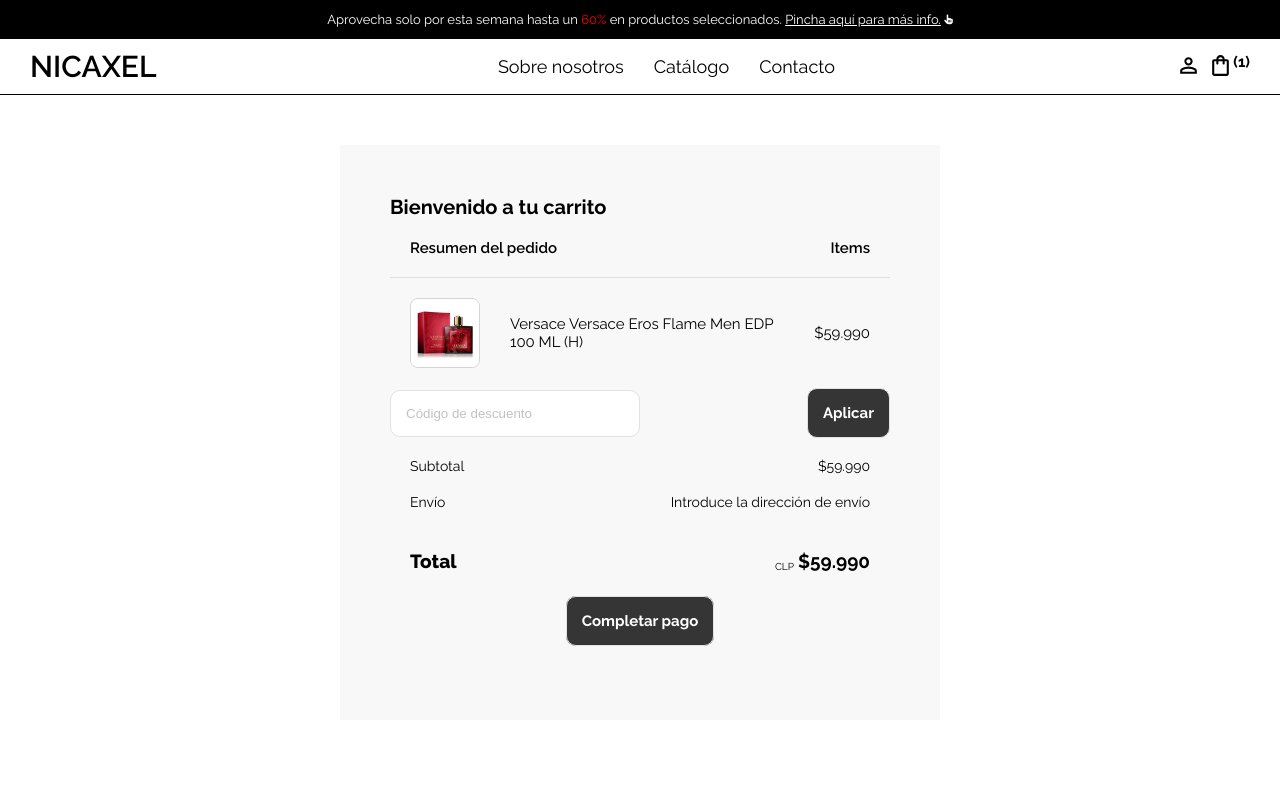
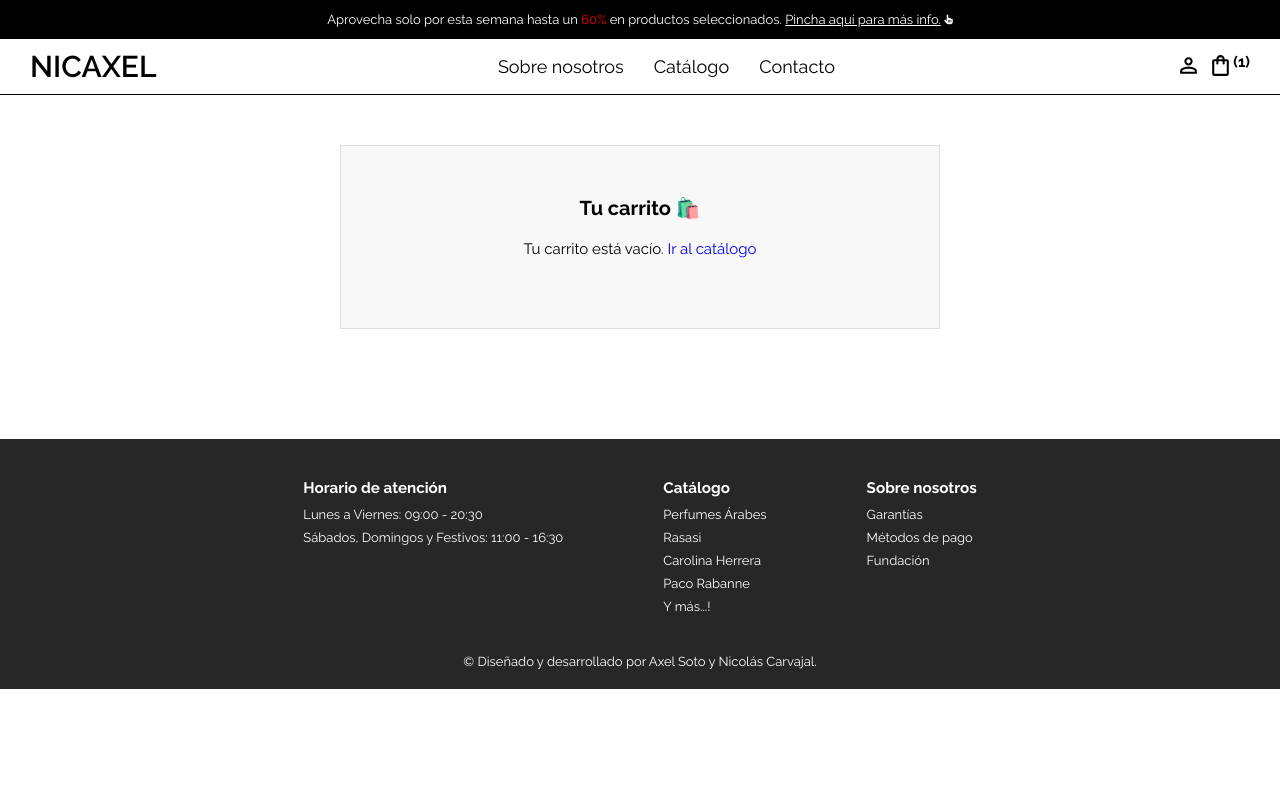
Before and after one commit to axlsotoDuoc/Nicaxel, a React (Vite) app: page /carrito in a window 1280 px wide. Shown: the top 800 px of the page. Built offline with nearby package versions, Linux system fonts and the light colour scheme.

Commit message:
Se terminó el desarrollo del carrito de compras. Los perfumes son agregados al carrito desde el catalogo. Como adicional, se importó Toast de react-toastify para notificaciones personalizadas en pantalla a la hora de agregar un producto al carrito

```diff
--- a/package.json
+++ b/package.json
@@ -14,7 +14,8 @@
     "react": "^19.1.1",
     "react-bootstrap": "^2.10.10",
     "react-dom": "^19.1.1",
-    "react-router-dom": "^7.9.4"
+    "react-router-dom": "^7.9.4",
+    "react-toastify": "^11.0.5"
   },
   "devDependencies": {
     "@eslint/js": "^9.36.0",
--- a/src/App.jsx
+++ b/src/App.jsx
@@ -15,7 +15,6 @@ import AdminHome from './pages/AdminHome';
 import AgregarProducto from "./pages/AgregarProducto";
 import AgregarUsuario from "./pages/AgregarUsuario";
 
-// Componente para rutas privadas
 const PrivateRoute = ({ children }) => {
     const usuarioActivo = JSON.parse(localStorage.getItem("usuarioActivo"));
     return usuarioActivo && usuarioActivo.rol === "ADMIN" ? children : <Navigate to="/login" />;
@@ -23,7 +22,6 @@ const PrivateRoute = ({ children }) => {
 
 export default function App() {
 
-    // Inicializar el usuario base Admin si no existe
     useEffect(() => {
         const usuarios = JSON.parse(localStorage.getItem("usuarios")) || [];
         if (!usuarios.some(u => u.correo === "axel@admin.cl")) {
--- a/src/components/BannerNavbar.jsx
+++ b/src/components/BannerNavbar.jsx
@@ -5,18 +5,15 @@ import "../styles/main.css";
 export default function BannerNavbar() {
     const navigate = useNavigate();
     const [usuarioActivo, setUsuarioActivo] = useState(null);
+    const [menuAbierto, setMenuAbierto] = useState(false);
 
-    // Inicializar usuarioActivo y escuchar cambios
     useEffect(() => {
         const actualizarUsuario = () => {
             const usuario = JSON.parse(localStorage.getItem("usuarioActivo"));
             setUsuarioActivo(usuario);
         };
 
-        // Inicializar al cargar
         actualizarUsuario();
-
-        // Escuchar eventos globales
         window.addEventListener("usuarioLogueado", actualizarUsuario);
 
         return () => window.removeEventListener("usuarioLogueado", actualizarUsuario);
@@ -25,10 +22,9 @@ export default function BannerNavbar() {
     const handleLogout = () => {
         localStorage.removeItem("usuarioActivo");
         setUsuarioActivo(null);
-
         window.dispatchEvent(new Event("usuarioLogueado"));
-
         navigate("/login");
+        setMenuAbierto(false);
     };
 
     return (
@@ -44,6 +40,52 @@ export default function BannerNavbar() {
                     <i className="fa-solid fa-hand-pointer fa-xs" style={{ color: "#ffffff" }}></i>
                 </span>
             </div>
+
+            {/* Navbar Mobile */}
+            <nav className="navbar-mobile">
+                <div className="navbar-mobile-top">
+                    <Link to="/" className="tittle">
+                        NICAXEL
+                    </Link>
+
+                    <button
+                        className="burger-button"
+                        onClick={() => setMenuAbierto(!menuAbierto)}
+                        aria-label="Abrir menú"
+                    >
+                        <i className={`fa-solid ${menuAbierto ? "fa-xmark" : "fa-bars"}`}></i>
+                    </button>
+                </div>
+
+                {menuAbierto && (
+                    <div className="burger-menu">
+                        <Link to="/nosotros" onClick={() => setMenuAbierto(false)}>Sobre nosotros</Link>
+                        <Link to="/catalogo" onClick={() => setMenuAbierto(false)}>Catálogo</Link>
+                        <Link to="/contacto" onClick={() => setMenuAbierto(false)}>Contacto</Link>
+
+                        {!usuarioActivo ? (
+                                <Link to="/login" onClick={() => setMenuAbierto(false)} className="logout-button-flex">
+                                    <img src="/Img/login.svg" alt="Login icon" />
+                                    <span>Iniciar sesión</span>
+                                </Link>
+                        ) : (
+                            <button onClick={handleLogout} className="logout-button-flex">
+                                <img src="/Img/logoutBlack.svg" alt="Logout icon" />
+                                <span>Cerrar sesión</span>
+                            </button>
+                        )}
+
+                        <Link
+                            to="/carrito"
+                            className="carrito-mobile"
+                            onClick={() => setMenuAbierto(false)}
+                        >
+                            <img src="/Img/carrito.svg" alt="Carrito" />
+                            <span>Ver carrito (1)</span>
+                        </Link>
+                    </div>
+                )}
+            </nav>
 
             {/* Navbar Desktop */}
             <nav className="navbar-dekstop">
--- a/src/main.jsx
+++ b/src/main.jsx
@@ -1,6 +1,9 @@
 import React from "react";
 import ReactDOM from "react-dom/client";
 import App from "./App";
+import { ToastContainer } from "react-toastify";
+import "react-toastify/dist/ReactToastify.css"; // 👈 Importa los estilos
+
 import "./styles/carrito.css";
 import "./styles/catalogo.css";
 import "./styles/contacto.css";
@@ -11,9 +14,17 @@ import "./styles/adminHome.css";
 import "./styles/agregarUsuario.css";
 import "./styles/adminHome.css";
 
-
 ReactDOM.createRoot(document.getElementById("root")).render(
   <React.StrictMode>
     <App />
+    <ToastContainer
+      position="bottom-right"
+      autoClose={2000}
+      hideProgressBar={false}
+      newestOnTop={false}
+      closeOnClick
+      pauseOnHover
+      theme="colored"
+    />
   </React.StrictMode>
 );
--- a/src/pages/carrito.jsx
+++ b/src/pages/carrito.jsx
@@ -1,45 +1,47 @@
-import React from "react";
+import React, { useEffect, useState } from "react";
 import { Link } from "react-router-dom";
 
-const Carrito = () => {
+export default function Carrito() {
+    const [carrito, setCarrito] = useState([]);
+
+    useEffect(() => {
+        const items = JSON.parse(localStorage.getItem("carrito")) || [];
+        setCarrito(items);
+    }, []);
+
+    const eliminarDelCarrito = (id) => {
+        const nuevoCarrito = carrito.filter(item => item.id !== id);
+        setCarrito(nuevoCarrito);
+        localStorage.setItem("carrito", JSON.stringify(nuevoCarrito));
+    };
+
+    const subtotal = carrito.reduce((acc, item) => acc + item.precio * item.cantidad, 0);
+
     return (
+        <main className="carrito-main">
+            <h1>Tu carrito 🛍️</h1>
+
+            {carrito.length === 0 ? (
+                <p className="carrito-vacio-text">Tu carrito está vacío. <Link to="/catalogo" className="ir-catalogo">Ir al catálogo</Link></p>
+            ) : (
                 <>
-        <main className="carrito-main">
-            <h1>Bienvenido a tu carrito</h1>
-
-            <section className="resumen">
-            <article className="resumen-tittle-flex">
-                <h3>Resumen del pedido</h3>
-                <h3>Items </h3>
+                    <section className="detalle">
+                        {carrito.map((item) => (
+                            <article className="detalle-flex" key={item.id}>
+                                <img src={item.imagen} alt={item.nombre} />
+                                <span className="perfume-nombre">{item.nombre}</span>
+                                <span className="perfume-precio">
+                                    ${item.precio.toLocaleString("es-CL")}
+                                </span>
+                                <span>Cant: {item.cantidad}</span>
+                                <button
+                                    className="eliminar-carrito"
+                                    onClick={() => eliminarDelCarrito(item.id)}
+                                >
+                                    ❌
+                                </button>
                             </article>
-            </section>
-
-            <section className="detalle">
-            <article className="detalle-flex">
-                <img src="/Img/Versace-Eros-Flame.jpeg" alt="Versace Eros Flame" />
-                <span className="perfume-nombre">
-                Versace Versace Eros Flame Men EDP 100 ML (H)
-                </span>
-                <span className="perfume-precio">$59.990</span>
-            </article>
-            </section>
-
-            <section className="codigo">
-            <article className="codigo-flex">
-                <input type="text" placeholder="Código de descuento" />
-                <span className="aplicar">Aplicar</span>
-            </article>
-            </section>
-
-            <section className="subtotal">
-            <article className="subtotal-flex">
-                <span>Subtotal</span>
-                <span>$59.990</span>
-            </article>
-            <article className="subtotal-flex">
-                <span>Envío</span>
-                <span>Introduce la dirección de envío</span>
-            </article>
+                        ))}
                     </section>
 
                     <section className="total">
@@ -47,19 +49,16 @@ const Carrito = () => {
                             <h3>Total</h3>
                             <div className="total-precio-flex">
                                 <span>CLP</span>
-                <span>$59.990</span>
+                                <span>${subtotal.toLocaleString("es-CL")}</span>
                             </div>
                         </article>
                     </section>
 
                     <div className="pagar-button-div">
-            <Link to="/" className="pagar">
-                Completar pago
-            </Link>
+                        <Link to="/" className="pagar">Completar pago</Link>
                     </div>
+                </>
+            )}
         </main>
-        </>
     );
-};
-
-export default Carrito;
+}
--- a/src/styles/carrito.css
+++ b/src/styles/carrito.css
@@ -1,23 +1,13 @@
 .carrito-main {
     background: rgb(248, 248, 248);
+    border: 1px solid rgb(223, 223, 223);
+    text-align: center;
+    padding-top: 2rem;
 }
 
-.resumen-tittle-flex {
-    display: flex;
-    align-items: center;
-    justify-content: space-between;
-    padding: 2rem;
-    border-bottom: 1px solid rgb(223, 223, 223);
-}
-
-.resumen-tittle-flex h3 {
-    font-weight: 600;
+.carrito-vacio-text {
     font-size: 1.5rem;
-}
-
-.resumen-tittle-flex span {
-    font-weight: bolder;
-    font-size: 2rem;
+    margin: 2rem auto;
 }
 
 .detalle-flex {
@@ -26,6 +16,10 @@
     justify-content: space-between;
     gap: 3rem;
     padding: 2rem;
+}
+
+.ir-catalogo:hover {
+    text-decoration: underline;
 }
 
 .detalle-flex img {
@@ -38,28 +32,7 @@
     font-size: 1.5rem;
 }
 
-.codigo-flex {
-    display: flex;
-    justify-content: space-between;
-    align-items: center;
-}
-
-.codigo-flex input {
-    padding: 1.5rem;
-    border-radius: 1rem;
-    width: 25rem;
-    border: 1px solid rgb(226, 226, 226);
-}
-
-.codigo-flex input::placeholder {
-    color: rgb(194, 194, 194);
-}
-
-.codigo-flex input:focus {
-    border: 1px solid rgb(48, 48, 48);
-}
-
-.aplicar, .pagar {
+.pagar {
     cursor: pointer;
     padding: 1.5rem;
     font-size: 1.5rem;
@@ -70,7 +43,7 @@
     border: 1px solid rgb(226, 226, 226);
 }
 
-.aplicar:hover, .pagar:hover {
+.pagar:hover {
     background: rgb(41, 41, 41);
 }
 
@@ -79,24 +52,28 @@
     font-size: 1.4rem;
 }
 
+.eliminar-carrito {
+    cursor: pointer;
+    background: transparent;
+    border: none;
+    font-size: 1.5rem;
+}
+
 .subtotal-flex, .total-flex {
     display: flex;
     align-items: center;
     justify-content: space-between;
-}
-
-.subtotal-flex:last-of-type{
-    margin-top: 2rem;
+    margin: 0 1rem;
 }
 
 .total-precio-flex {
     display: flex;
-    align-items: flex-end;
+    align-items: center;
     gap: 4px;
 }
 
 .total-flex h3 {
-    font-size: 1.9rem;
+    font-size: 2rem;
     font-weight: 800;
 }
 
--- a/src/styles/catalogo.css
+++ b/src/styles/catalogo.css
@@ -54,7 +54,8 @@
     justify-content: center;
     flex-wrap: wrap;
     gap: 1rem;
-    margin-right: 1rem;
+    margin: 0 auto;
+    max-width: 70%;
 }
 
 .perfume02 {
@@ -138,3 +139,19 @@
 .addCarrito02:hover {
     background: rgb(231, 89, 89);
 }
+
+/* Notificaciones */
+.Toastify__toast-container {
+    font-family: 'Arial', sans-serif;
+}
+
+.Toastify__toast--success {
+    background: #4CAF50 !important;
+    color: #fff !important;
+    border-radius: 12px !important;
+    font-size: 14px !important;
+}
+
+.Toastify__progress-bar--success {
+    background: #ffffff !important;
+}
```
Also changed, not shown: src/pages/catalogo.jsx (+71 -44 lines), src/styles/main.css (+47 -101 lines), 1 other file (tests, documents, lock files or other folders). Lines whose indentation alone changed are shown as unchanged.
